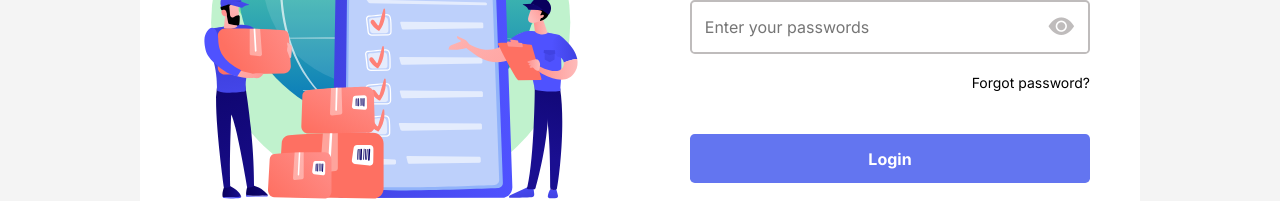
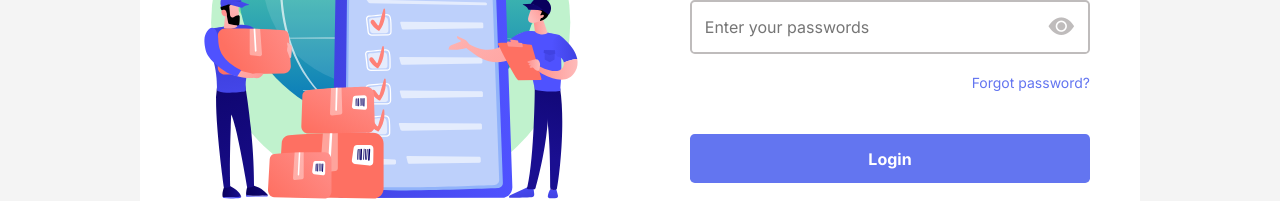
Before and after one commit to ayushpanwar112/Vendor-Portal, an Angular app: page / in a window 1280 px wide. Shown: the part 382-583 px from the top of the page. Built offline with nearby package versions, Linux system fonts and the light colour scheme.

Commit message:
small style changes

```diff
--- a/angular.json
+++ b/angular.json
@@ -28,7 +28,6 @@
               "node_modules/bootstrap-icons/font/bootstrap-icons.css",
               "node_modules/@fortawesome/fontawesome-free/css/all.min.css",
               "node_modules/bootstrap/dist/css/bootstrap.min.css",
-              "node_modules/@fortawesome/fontawesome-free/css/all.min.css",
               "src/styles.scss"
             ],
             "scripts": [
--- a/src/styles.scss
+++ b/src/styles.scss
@@ -1,4 +1,5 @@
 :root {
+  /* text color  */
   --color-blue: #6375f0;
   --color-red: #fe7062;
   --color-green: #7fcf6b;
@@ -10,6 +11,15 @@
   --primary-text: #000000;
   --secondry-text: #bfbcbc;
   --border-color: #ffffff00;
+
+/*  background primary color */
+
+  --primary-blue: #6375f0;
+  --primary-red: #fe827a;
+  --primary-green: #7fcf6b;
+  --primary-bg: #ffffff;
+  --secondary-bg: #f4f4f4;
+  --primary-card: #f4f4f4;
 }
 
 .dark-theme {
```
